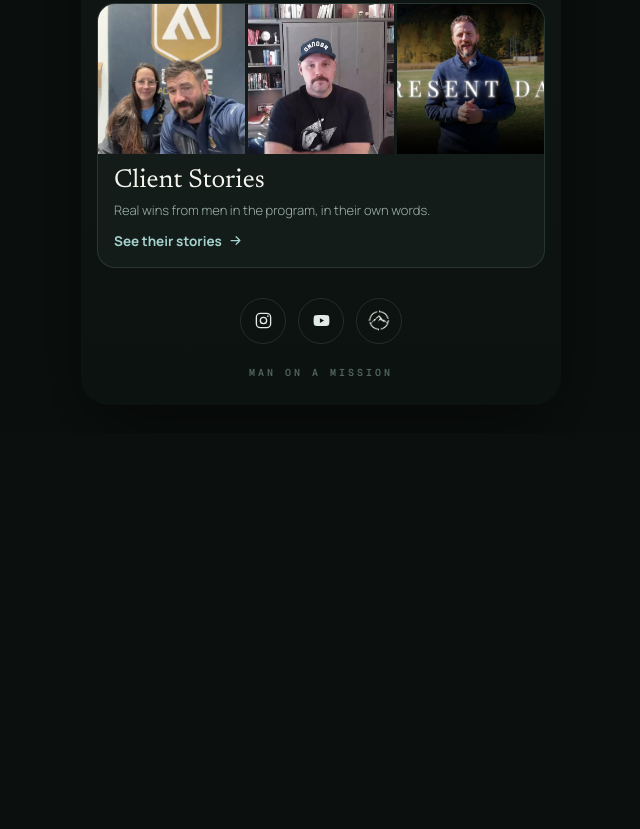
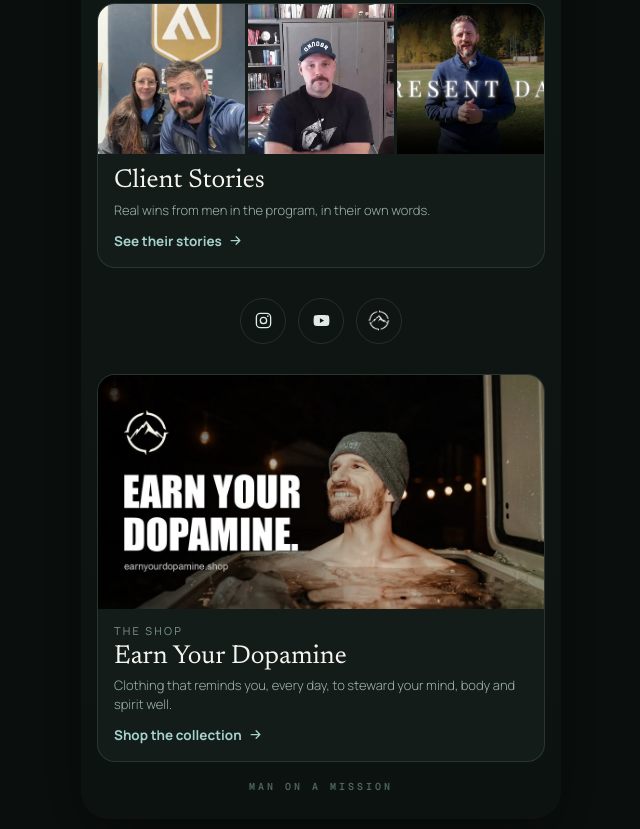
Before and after one commit to mattc44/moam-landing, a plain HTML site: page links/index.html in a window 1280 px wide. Shown: the part 1465-2294 px from the top of the page, without its empty margins (319-959 px from the left). Before the commit the page ends 1898 px from the top, so only its background shows below. Drawn offline with nearby package versions, Linux system fonts and the light colour scheme.

Commit message:
Links page: Earn Your Dopamine shop card

```diff
--- a/links/index.html
+++ b/links/index.html
@@ -102,6 +102,9 @@
 .soc svg{width:19px;height:19px}.soc img{width:22px}
 .foot{text-align:center;padding:14px 0 26px;font:600 10px 'Geist Mono',monospace;letter-spacing:.3em;color:#4f625c}
 
+.eyd{margin-top:16px}
+.eydimg{display:block;aspect-ratio:1200/630;background-size:cover;background-position:center;transition:transform .4s}
+.vis.eyd:hover .eydimg{transform:scale(1.03)}
 html,body{margin:0;background:#0b100e}
 body{font-family:Manrope,system-ui,sans-serif}
 .ph{width:100%;max-width:480px;margin:0 auto;padding:0;border-radius:0;background:none;box-shadow:none}
@@ -143,6 +146,9 @@ fbq('track', 'PageView');
   <span class="faces"><span style="background-image:url(/links/img/wins.jpg)"></span><span style="background-image:url(/links/img/brent.jpg)"></span><span style="background-image:url(/links/img/nickv.jpg)"></span></span>
   <span class="cap"><b>Client Stories</b><span class="cd">Real wins from men in the program, in their own words.</span><span class="go">See their stories <i><svg viewBox="0 0 24 24" fill="none" stroke="currentColor" stroke-width="2" stroke-linecap="round" stroke-linejoin="round"><path d="M5 12h14M13 6l6 6-6 6"/></svg></i></span></span></a>
 <div class="soc"><a href="https://instagram.com/mattchenard" aria-label="Instagram"><svg viewBox="0 0 24 24" fill="none" stroke="currentColor" stroke-width="1.7"><rect x="3" y="3" width="18" height="18" rx="5"/><circle cx="12" cy="12" r="4"/><circle cx="17.5" cy="6.5" r="1" fill="currentColor" stroke="none"/></svg></a><a href="https://www.youtube.com/@mattchenard" aria-label="YouTube"><svg viewBox="0 0 24 24" fill="currentColor"><path d="M21.6 7.2a2.5 2.5 0 0 0-1.8-1.8C18.2 5 12 5 12 5s-6.2 0-7.8.4A2.5 2.5 0 0 0 2.4 7.2 26 26 0 0 0 2 12a26 26 0 0 0 .4 4.8 2.5 2.5 0 0 0 1.8 1.8C5.8 19 12 19 12 19s6.2 0 7.8-.4a2.5 2.5 0 0 0 1.8-1.8A26 26 0 0 0 22 12a26 26 0 0 0-.4-4.8zM10 15V9l5.2 3z"/></svg></a><a href="https://www.manonmission.ca/" aria-label="Website"><img src="/links/img/em-white.png" alt=""></a></div>
+<a class="vis eyd" href="https://earnyourdopamine.shop/?utm_source=linkinbio&utm_medium=social&utm_campaign=links&utm_content=eyd" data-t="eyd">
+  <span class="eydimg" style="background-image:url(/links/img/eyd.jpg)"></span>
+  <span class="cap"><span class="yk">The shop</span><b>Earn Your Dopamine</b><span class="cd">Clothing that reminds you, every day, to steward your mind, body and spirit well.</span><span class="go">Shop the collection <i><svg viewBox="0 0 24 24" fill="none" stroke="currentColor" stroke-width="2" stroke-linecap="round" stroke-linejoin="round"><path d="M5 12h14M13 6l6 6-6 6"/></svg></i></span></span></a>
 </div><div class="foot">MAN ON A MISSION</div>
 </div></main>
 <script>
```
Also changed, not shown: links/img/eyd.jpg (added).
